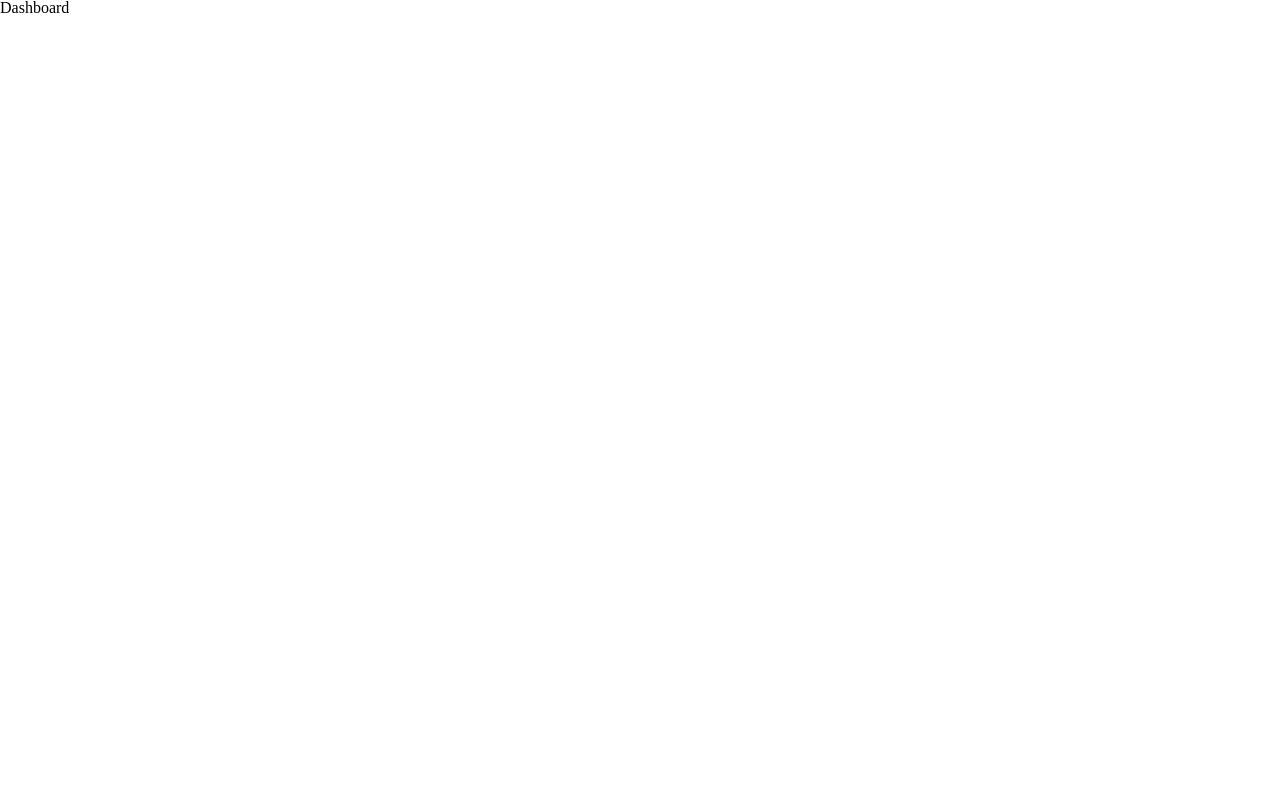
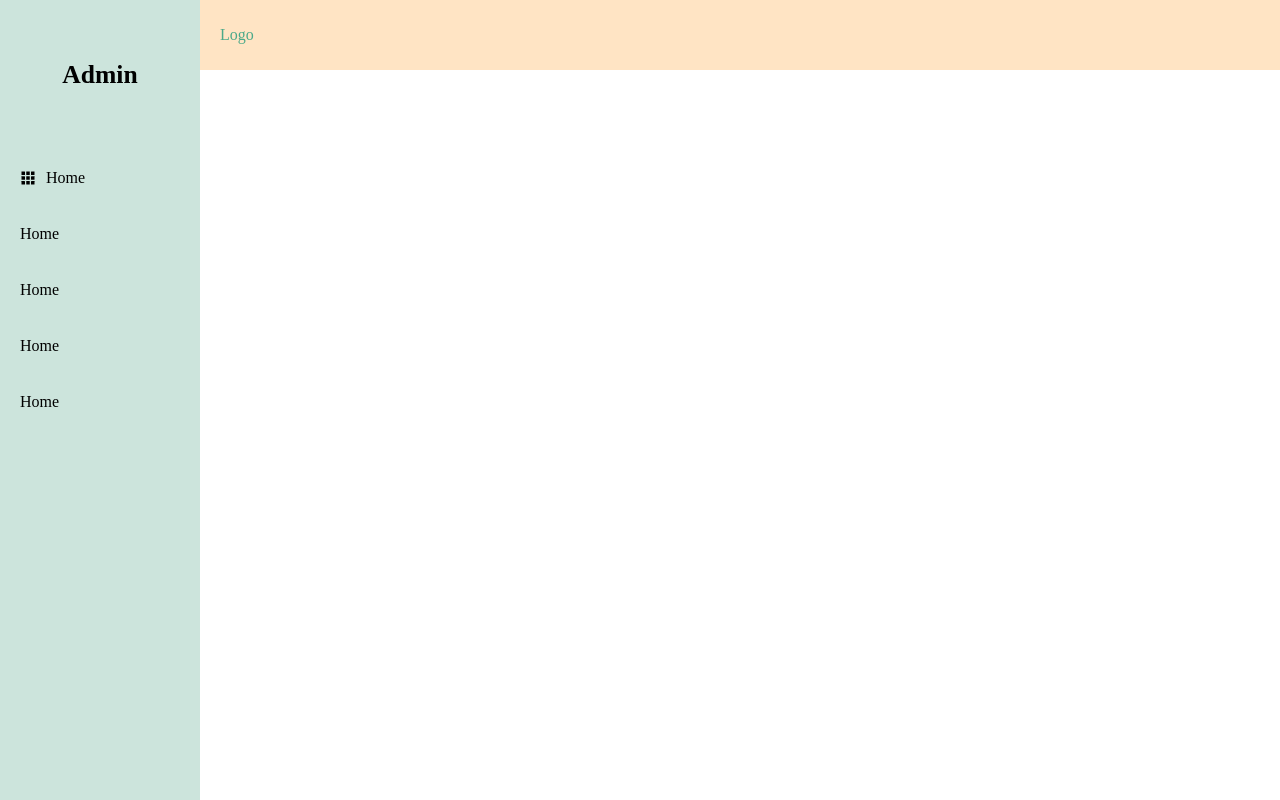
Before and after one commit to hoaugbuix/learning-reactjs-redux-tailwind-css, a React (Create React App) app: page /dashboard in a window 1280 px wide. Built offline with nearby package versions, Linux system fonts and the light colour scheme.

Commit message:
Setup hello action

```diff
--- /dev/null
+++ b/src/components/UiHeader/index.tsx
@@ -0,0 +1,22 @@
+import React from "react";
+import "./styles.scss";
+import { NavLink } from "react-router-dom";
+
+const UiHeader = () => {
+    return (
+        <header className="header__container">
+            <div className="header__content">
+                <div className="header__content-logo">
+                    <span>Logo</span>
+                </div>
+                <div className="header__content-link">
+                    <NavLink to={''}>
+                        <span>Home</span>
+                    </NavLink>
+                </div>
+            </div>
+        </header>
+    )
+};
+
+export default UiHeader;
--- /dev/null
+++ b/src/components/UiHeader/styles.scss
@@ -0,0 +1,7 @@
+.header__container {}
+
+.header__content {}
+
+.header__content-logo {}
+
+.header__content-link {}
--- a/src/components/UiNavbar/index.tsx
+++ b/src/components/UiNavbar/index.tsx
@@ -4,7 +4,13 @@ import "./styles.scss";
 
 const UiNavbar = () => {
     return (
-        <></>
+        <>
+            <div className="navbar">
+                <div className="navabar__logo">
+                    <h4>Logo</h4>
+                </div>
+            </div>
+        </>
     )
 };
 
--- a/src/components/UiNavbar/styles.scss
+++ b/src/components/UiNavbar/styles.scss
@@ -0,0 +1,18 @@
+.navbar {
+    position: fixed;
+    top: 0;
+    left: 0;
+    margin-left: 200px;
+    z-index: 99;
+    height: 70px;
+    background-color: bisque;
+    width: 100%;
+    padding: 10px 20px;
+    display: flex;
+    justify-content: space-between;
+    align-items: center;
+}
+
+.navabar__logo {
+    color: rgb(75, 169, 137);
+}
--- a/src/components/UiSidebar/index.tsx
+++ b/src/components/UiSidebar/index.tsx
@@ -1,15 +1,33 @@
 import React from "react";
 import "./styles.scss";
+import { Link } from "react-router-dom";
+import * as IconName from "react-icons/io5";
 
 
-const Sidebar = () => {
+const UiSidebar = () => {
+
     return (
         <div className="sidebar">
             <div className="sidebar__logo">
-
+                <span>Admin</span>
             </div>
             <div className="sidebar__content">
                 <div className="sidebar__content-list">
+                    <div className="sidebar__content-list-item">
+                        <Link to={`lang`} className="sidebar__content-list-item-link">
+                            <IconName.IoAppsSharp />
+                            <span>Home</span>
+                        </Link>
+                    </div>
+                    <div className="sidebar__content-list-item">
+                        <span>Home</span>
+                    </div>
+                    <div className="sidebar__content-list-item">
+                        <span>Home</span>
+                    </div>
+                    <div className="sidebar__content-list-item">
+                        <span>Home</span>
+                    </div>
                     <div className="sidebar__content-list-item">
                         <span>Home</span>
                     </div>
@@ -19,4 +37,4 @@ const Sidebar = () => {
     )
 };
 
-export default Sidebar;
+export default UiSidebar;
--- a/src/components/UiSidebar/styles.scss
+++ b/src/components/UiSidebar/styles.scss
@@ -0,0 +1,45 @@
+.sidebar {
+    width: 100%;
+    max-width: 200px;
+    background-color: rgb(204, 228, 220);
+    height: 100vh;
+    position: relative;
+}
+
+.sidebar__logo {
+    height: 150px;
+    display: flex;
+    align-items: center;
+    justify-content: center;
+
+    &>span {
+        font-size: 1.6rem;
+        font-weight: 600;
+    }
+}
+
+.sidebar__content {
+    position: relative;
+    flex-shrink: 0;
+}
+
+.sidebar__content-list {
+    list-style-type: none;
+    padding: 0;
+}
+
+.sidebar__content-list-item {
+    display: flex;
+    align-items: center;
+    justify-content: flex-start;
+    padding: 20px;
+}
+
+.sidebar__content-list-item-link {
+    display: flex;
+    align-items: center;
+    justify-content: center;
+    gap: 10px;
+    color: #000;
+    text-decoration: none;
+}
--- a/src/layouts/DashboardLayout/index.tsx
+++ b/src/layouts/DashboardLayout/index.tsx
@@ -1,11 +1,21 @@
 import React from "react";
+import "./styles.scss";
 import { Outlet } from "react-router-dom";
+import UiNavbar from "../../components/UiNavbar";
+import UiSidebar from "../../components/UiSidebar";
 
 const DashboardLayout = () => {
     return (
         <>
-            <h4>Dashboard</h4>
-            <Outlet />
+            <div className="dashboard__layout">
+                <UiSidebar />
+                <div className="dashoard__layout-content">
+                    <UiNavbar />
+                    <main className="dashboard__layout-main">
+                        <Outlet />
+                    </main>
+                </div>
+            </div>
         </>
     )
 };
--- /dev/null
+++ b/src/layouts/DashboardLayout/styles.scss
@@ -0,0 +1,18 @@
+@use "../../@styles" as *;
+
+.dashboard__layout {
+    display: flex;
+    width: 100%;
+    height: 100%;
+}
+
+.dashoard__layout-content {
+    flex-shrink: 0;
+    position: relative;
+}
+
+.dashboard__layout-main {
+    position: absolute;
+    top: 70px;
+    left: 0;
+}
--- /dev/null
+++ b/src/layouts/MainLayout/index.tsx
@@ -0,0 +1,21 @@
+import React, { ReactNode } from "react";
+import UiHeader from "../../components/UiHeader";
+
+interface Props {
+    children: ReactNode
+}
+
+const MainLayout: React.FC<Props> = ({ children }) => {
+    return (
+        <>
+            <div>
+                <UiHeader />
+                <main>
+                    {children}
+                </main>
+            </div>
+        </>
+    )
+};
+
+export default MainLayout;
--- a/src/pages/Home/index.tsx
+++ b/src/pages/Home/index.tsx
@@ -1,9 +1,12 @@
 import React from "react";
+import MainLayout from "../../layouts/MainLayout";
 
 const HomePage = () => {
     return (
         <>
-            <h1>HomePages</h1>
+            <MainLayout>
+
+            </MainLayout>
         </>
     )
 };
```
Also changed, not shown: src/config/AxiosConfig.ts (+8 -0 lines).
